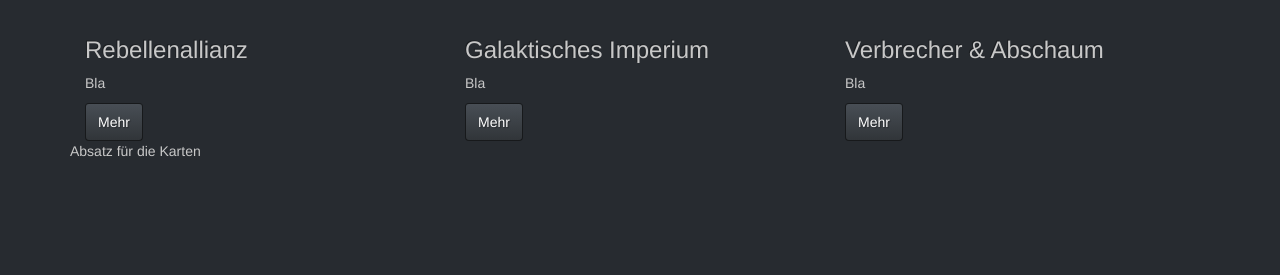
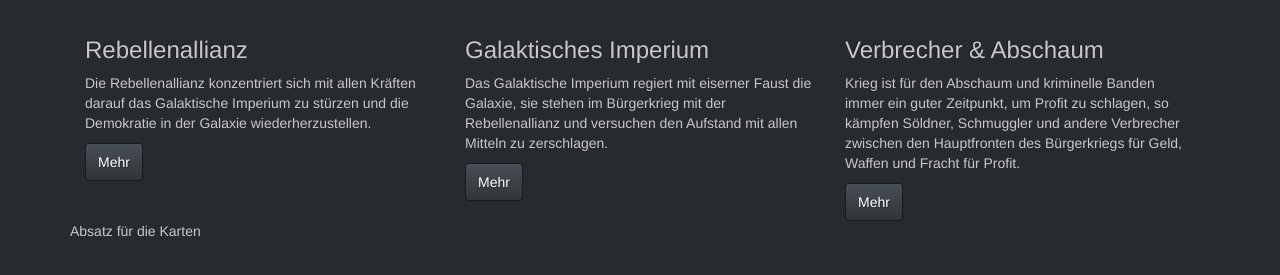
Before and after one commit to gunnarmagholder/X-Wing-Helper, a plain HTML site: page XWing/index.html in a window 1280 px wide. Shown: the part 257-532 px from the top of the page. Drawn offline with nearby package versions, Linux system fonts and the light colour scheme.

Commit message:
Content is king

```diff
--- a/XWing/index.html
+++ b/XWing/index.html
@@ -37,17 +37,17 @@
 	<div class='container description'>
 	    <div class='col-md-4' >
 		    <h3>Rebellenallianz</h2>
-		    <p>Bla</p>
+		    <p>Die Rebellenallianz konzentriert sich mit allen Kräften darauf das Galaktische Imperium zu stürzen und die Demokratie in der Galaxie wiederherzustellen.</p>
 		    <button type='button' class='btn btn-default'>Mehr</button>
 	    </div>
 	    <div class='col-md-4' >
 		    <h3>Galaktisches Imperium</h3>
-		    <p>Bla</p>
+		    <p>Das Galaktische Imperium regiert mit eiserner Faust die Galaxie, sie stehen im Bürgerkrieg mit der Rebellenallianz und versuchen den Aufstand mit allen Mitteln zu zerschlagen.</p>
 			<button type='button' class='btn btn-default'>Mehr</button>
 		</div>
 	    <div class='col-md-4' >
 		    <h3>Verbrecher & Abschaum</h3>
-		    <p>Bla</p>
+		    <p>Krieg ist für den Abschaum und kriminelle Banden immer ein guter Zeitpunkt, um Profit zu schlagen, so kämpfen Söldner, Schmuggler und andere Verbrecher zwischen den Hauptfronten des Bürgerkriegs für Geld, Waffen und Fracht für Profit.</p>
 			<button type='button' class='btn btn-default'>Mehr</button>
 		</div>
 	</div>
```
